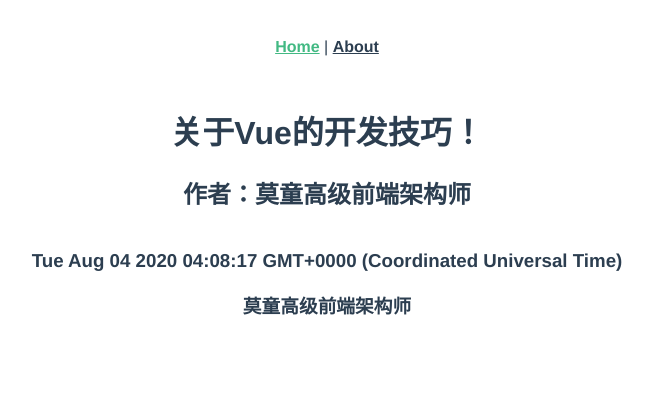
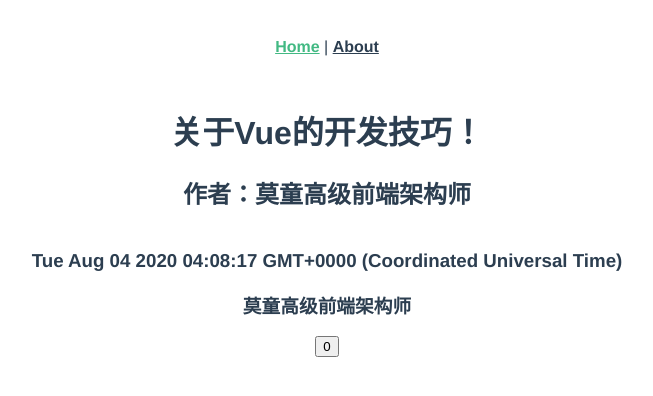
Before and after one commit to FEMotong/vue-devSkill, a Vue app: page / in a window 1280 px wide. Shown: the top 396 px of the page, without its empty margins (313-966 px from the left). Built offline with nearby package versions, Linux system fonts and the light colour scheme.

Commit message:
小型状态管理器 observable

```diff
--- /dev/null
+++ b/src/store/store.js
@@ -0,0 +1,14 @@
+/*eslint-disable*/
+import Vue from 'vue'
+
+export const state = Vue.observable({
+    count: 0
+})
+
+export const mutations = {
+    SET_COUNT(num) {
+        if (!!num) {
+            state.count = num
+        }
+    }
+}
--- a/src/views/Home.vue
+++ b/src/views/Home.vue
@@ -2,10 +2,12 @@
   <div class="home">
     <HelloWorld :Author.sync="Author" msg="关于Vue的开发技巧！"/>
     <h3>{{ Author }}</h3>
+    <button @click="setState">{{ count }}</button>
   </div>
 </template>
 
 <script>
+  import { state, mutations } from "../store/store";
   // @ is an alias to /src
   import HelloWorld from '@/components/HelloWorld.vue'
 
@@ -23,6 +25,17 @@
       return {
         Author: ''
       }
+    },
+    computed: {
+      count() {
+        return state.count
+      }
+    },
+    methods: {
+      setState() {
+        // state.count++
+        mutations.SET_COUNT(100)
+      }
     }
   }
 </script>
```
